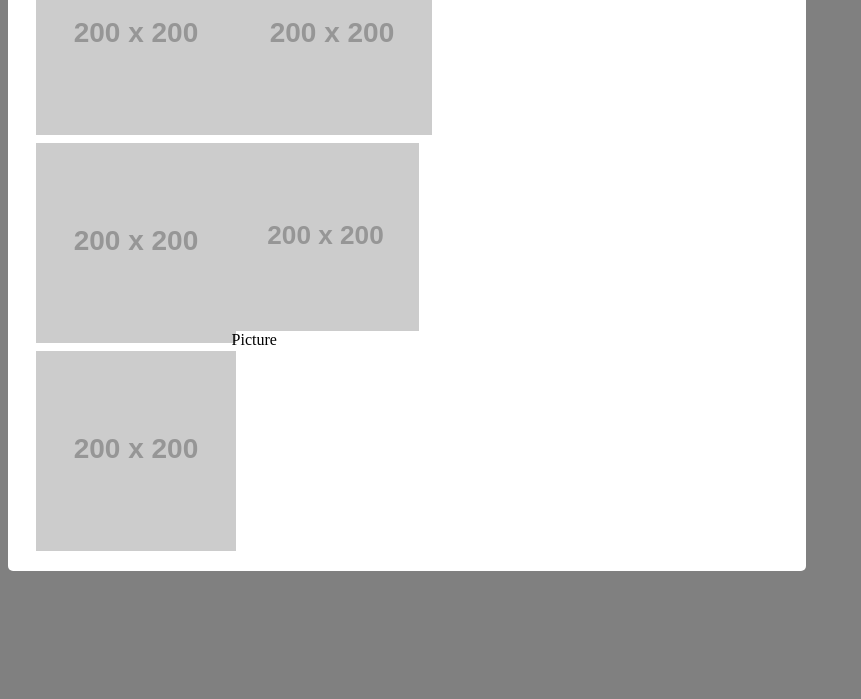
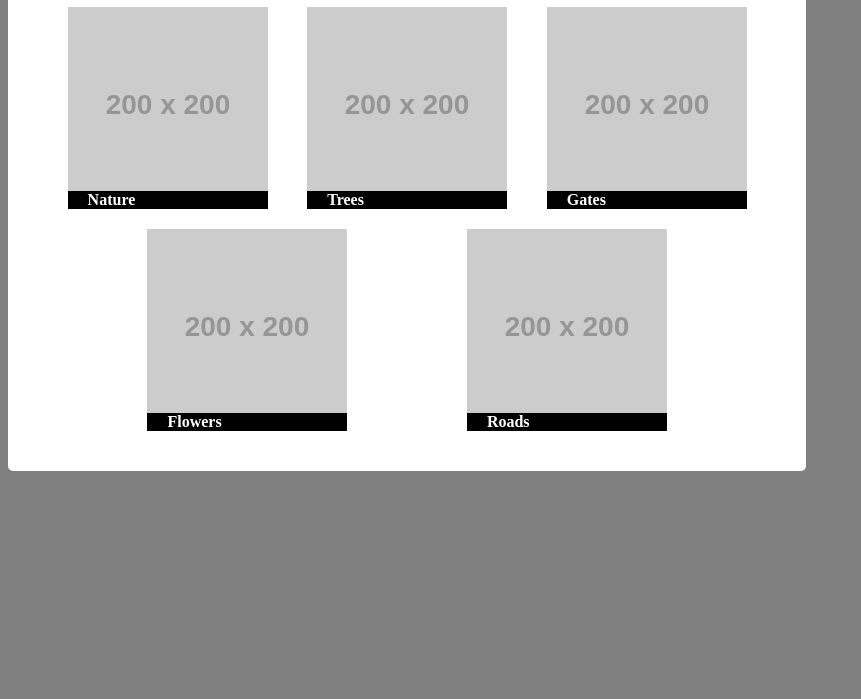
Before and after one commit to KiraaC/Basic-Portfiolo, a plain HTML site: page portfolio.html in a window 1280 px wide. Shown: the part 101-800 px from the top of the page, without its empty margins (0-861 px from the left). Drawn offline with Linux system fonts and the light colour scheme; placeholder pictures from the web are drawn by us.

```diff
--- a/assets/css/style.css
+++ b/assets/css/style.css
@@ -88,15 +88,39 @@ background-color: darkcyan;
     background-color:red;
     padding: 20px;
 }
-. text{   display: inline-block;
+/*. text{   display: inline-block;
     text-align: center;
     top: 50%;
     left: 50%;
-    transform: translate(-50%, -50%);
-}
+    transform: translate(-50%, -50%);*/
+
 
 
 /*portfolio end*/
+
+
+/* text blocks over image */
+.container2 {
+    display: flex;
+    flex-wrap: wrap;
+    justify-content: space-evenly;
+  }
+
+  /* Bottom right text */
+.text-block {
+    background-color: black;
+    color: white;
+    padding-left: 20px;
+    padding-right: 20px;
+    position: relative;
+    top: -20px;
+}
+
+.text-block h4 {
+      margin: 0;
+}
+/*end text*/
+
 
 
  /*extras*/
--- a/portfolio.html
+++ b/portfolio.html
@@ -11,37 +11,60 @@
 
 <body>
     <div class="container">
-        <form action="action_page.php">
-            <div class="nav">
-                <ul>
-                    <li>Kira Corbin</li>
-                    <li style="float:rileft"><a class="active" href=#myname></a></li>
-                    <li><a href="index.html">About</a></li>
-                    <li><a href="portfolio.html">Portfolio</a></li>
-                    <li><a href="contact.html">Contact</a></li>
-                    <li style="float:right"><a class="active" href=#contact></a></li>
-                </ul>
+
+        <div class="nav">
+            <ul>
+                <li>Kira Corbin</li>
+                <li style="float:left"><a class="active" href=#myname></a></li>
+                <li><a href="index.html">About</a></li>
+                <li><a href="portfolio.html">Portfolio</a></li>
+                <li><a href="contact.html">Contact</a></li>
+                <li style="float:right"><a class="active" href=#contact></a></li>
+            </ul>
+        </div>
+        <h1>Portfolio</h1>
+        <div class="container2">
+            <div>
+                <img src="https://placehold.it/200x200" />
+                <div class="text-block">
+                    <h4>Nature</h4>
+                </div>
             </div>
 
-            <div class="row">
-                <div class="column">
-                    <img src="https://placehold.it/200x200" />
-                    <img src="https://placehold.it/200x200" />
-                    <img src="https://placehold.it/200x200" />
+            <div>
+                <img src="https://placehold.it/200x200" />
+                <div class="text-block">
+                    <h4>Trees</h4>
                 </div>
+            </div>
 
-                <div class="column">
-                    <img src="https://placehold.it/200x200" />
+            <div>
+                <img src="https://placehold.it/200x200" />
+                <div class="text-block">
+                    <h4>Gates</h4>
+                </div>
+            </div>
 
-                    <section>
-                        <img src="https://placehold.it/200x200" alt="picture" style="width: 100%;">
-                        <div class="centered">Picture</div>
-                    </section>
+            <div>
+                <img src="https://placehold.it/200x200" />
+                <div class="text-block">
+                    <h4>Flowers</h4>
+                </div>
+            </div>
 
+            <div>
+                <img src="https://placehold.it/200x200" />
+                <div class="text-block">
+                    <h4>Roads</h4>
                 </div>
+            </div>
 
+        </div>
 
+        <div class="row">
+            <div class="column">
             </div>
+        </div>
 </body>
 
 </html>
```
